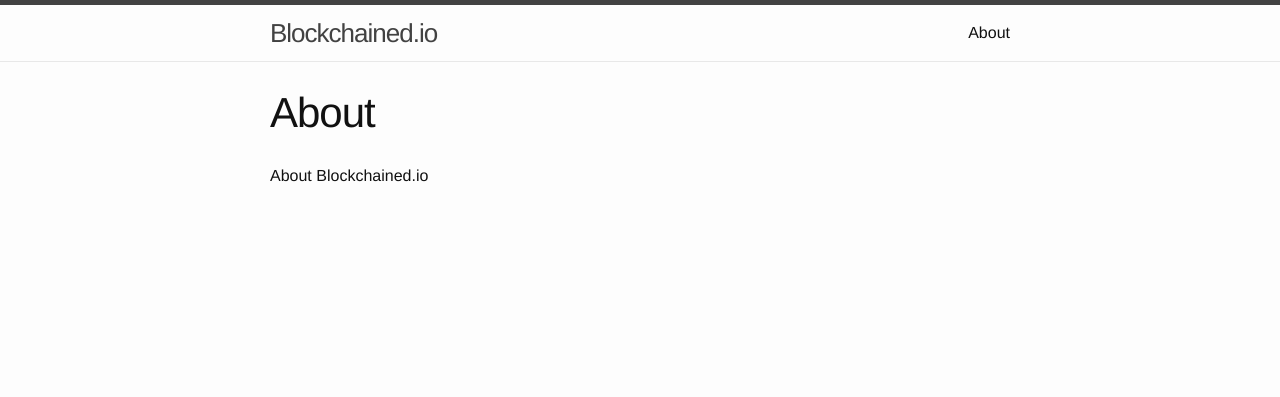
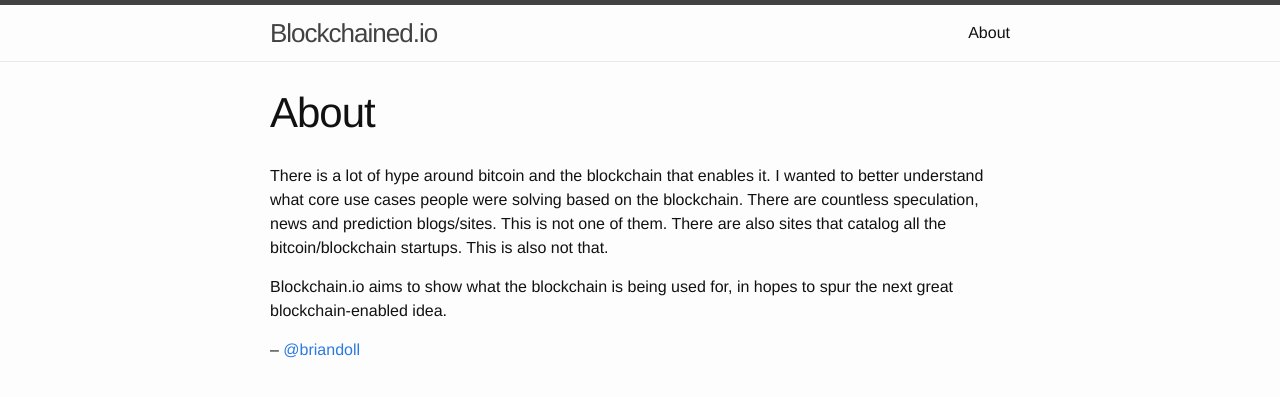
Before and after one commit to briandoll/blockchained.io, a Jekyll site: the page built from about.md, in a window 1280 px wide. Shown: the top 397 px of the page. Built offline with Jekyll 4.4.1, drawn with Linux system fonts in a browser that asks for light colours.

Commit message:
a bit about what and why

```diff
--- a/about.md
+++ b/about.md
@@ -4,4 +4,8 @@
 permalink: /about/
 ---
 
-About Blockchained.io
+There is a lot of hype around bitcoin and the blockchain that enables it. I wanted to better understand what core use cases people were solving based on the blockchain. There are countless speculation, news and prediction blogs/sites. This is not one of them. There are also sites that catalog all the bitcoin/blockchain startups. This is also not that.
+
+Blockchain.io aims to show what the blockchain is being used for, in hopes to spur the next great blockchain-enabled idea.
+
+-- [@briandoll](https://twitter.com/briandoll)
```
